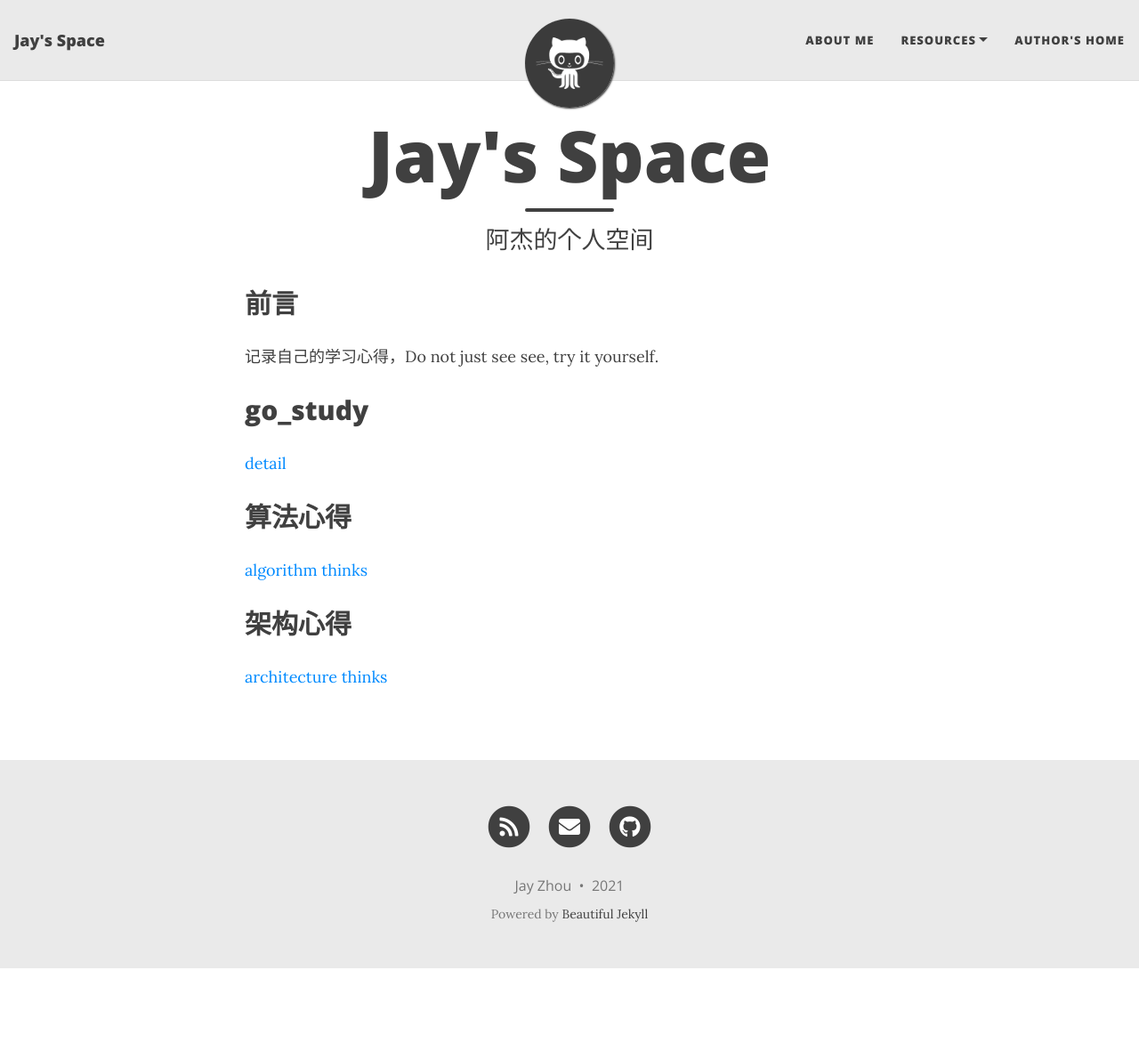
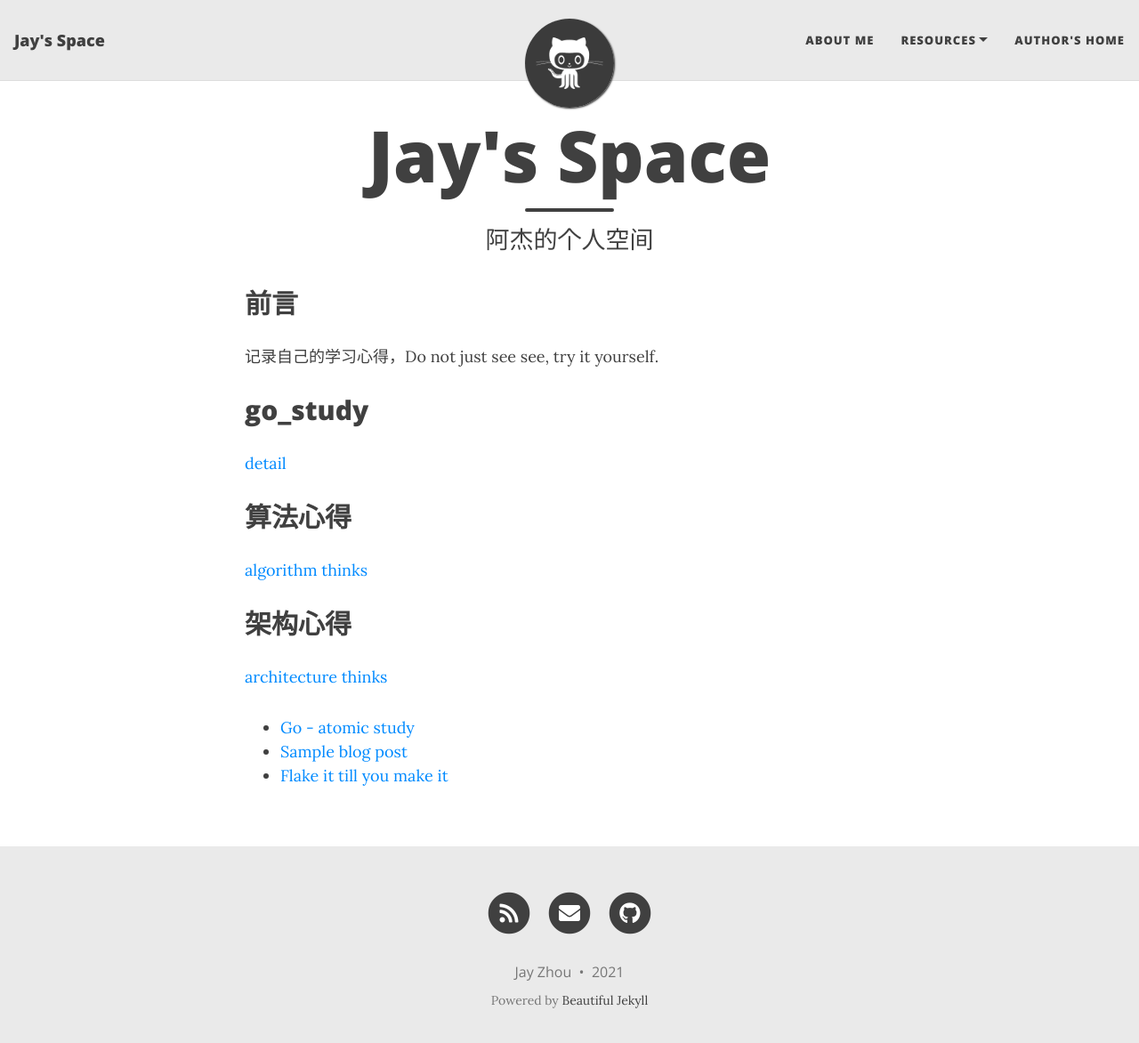
Before and after one commit to jayzhou215/jayzhou215.github.io, a Jekyll site: the page built from index.md, in a window 1280 px wide and 1185 px high. Shown: the top 1172 px of the window at 89% size. Built offline with Jekyll 4.4.1, drawn with Linux system fonts in a browser that asks for light colours; nearby versions of some CDN libraries; the list of posts is cut into pages by our own code.

Commit message:
add posts

```diff
--- a/go_study/2021-05-11-atomic.md
+++ b/_posts/2021-05-11-atomic.md
@@ -26,4 +26,4 @@ date: 2021-05-11 19:00:00 -0800
 * i++是非原子的，包括取值，加法，赋值
 * `CompareAndSwapInt32()`的使用考虑配合循环
 
-* [here](./concurrency_study/atomic.go) is just a very simple example that help to understand atomic.
+* [here](../go_study/concurrency_study/atomic.go) is just a very simple example that help to understand atomic.
--- a/index.md
+++ b/index.md
@@ -16,3 +16,11 @@ subtitle: 阿杰的个人空间
 
 ## 架构心得
 [architecture thinks](./architecture/index.md)
+
+<ul>
+  {% for post in site.posts %}
+    <li>
+      <a href="{{ post.url }}">{{ post.title }}</a>
+    </li>
+  {% endfor %}
+</ul>
```
Also changed, not shown: go_study/index.md (+1 -1 lines).
